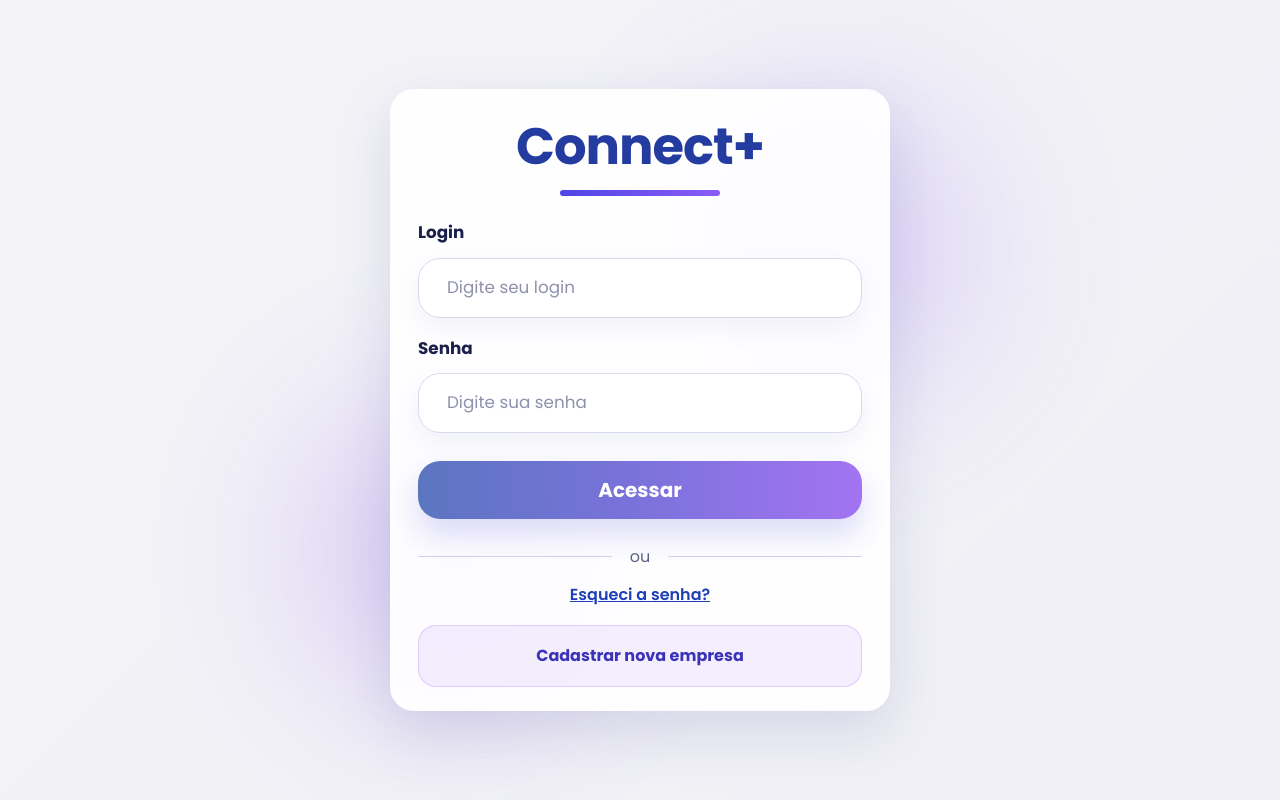
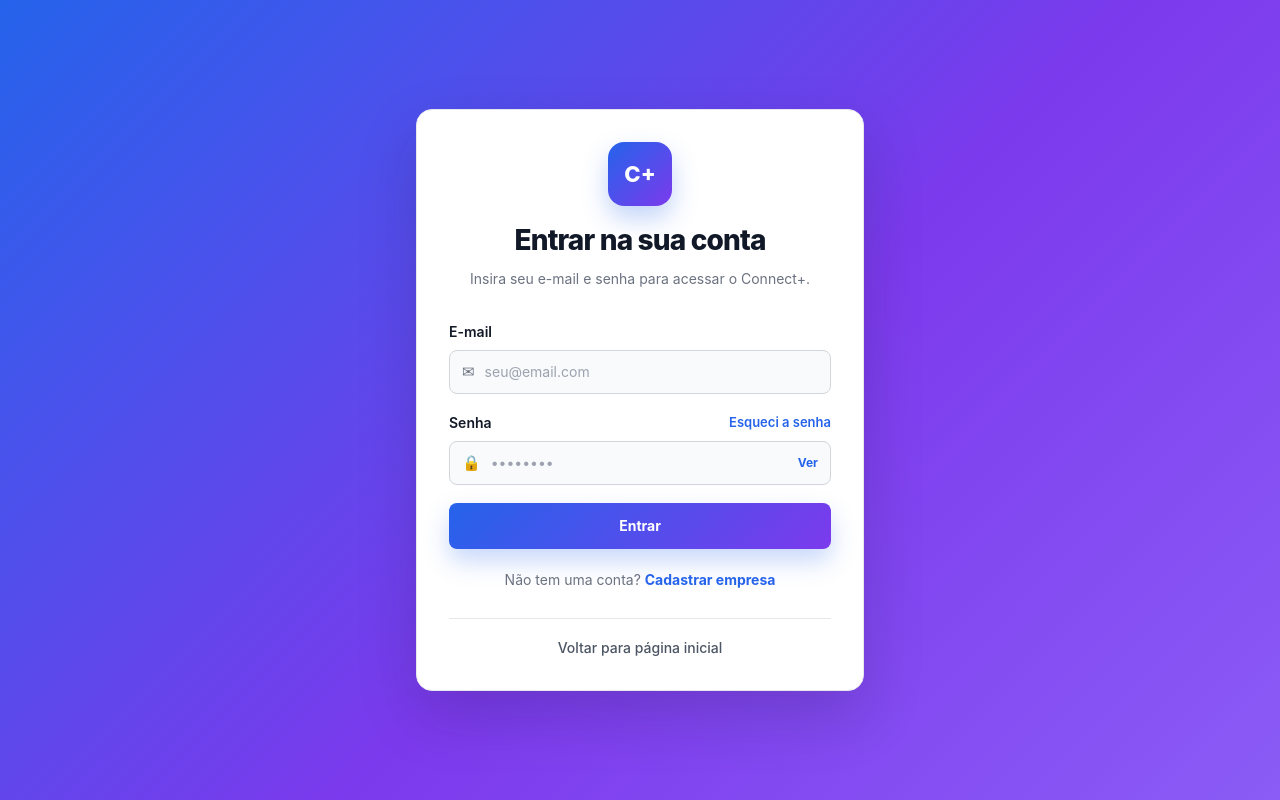
Before and after one commit to Savio123d/Connect-Plus, an Angular app in the folder Projeto/Front-End/connect-plus/: page /login in a window 1280 px wide. Built offline with nearby package versions, Linux system fonts and the light colour scheme.

Commit message:
feat: cria tela de login integrada ao backend

```diff
--- a/Projeto/Front-End/connect-plus/src/app/pages/login/login.css
+++ b/Projeto/Front-End/connect-plus/src/app/pages/login/login.css
@@ -1,298 +1,245 @@
-:host {
-  display: block;
-}
-
 * {
   box-sizing: border-box;
+  font-family: Inter, system-ui, -apple-system, BlinkMacSystemFont, "Segoe UI", sans-serif;
 }
 
 .login-page {
+  width: 100%;
   min-height: 100vh;
+  padding: 24px;
   display: flex;
+  align-items: center;
   justify-content: center;
-  align-items: center;
-  padding: 24px;
-  position: relative;
-  overflow: hidden;
-  background: linear-gradient(135deg, #f4f4f8 0%, #efeff5 100%);
-}
-
-.efeito {
-  position: absolute;
-  width: 260px;
-  height: 260px;
-  border-radius: 50%;
-  filter: blur(90px);
-  opacity: 0.28;
-  z-index: 1;
-  pointer-events: none;
-}
-
-.efeito-esquerda {
-  left: calc(50% - 320px);
-  bottom: calc(50% - 280px);
-  background: #7c3aed;
-}
-
-.efeito-direita {
-  right: calc(50% - 320px);
-  top: calc(50% - 280px);
-  background: #8b5cf6;
+  background: linear-gradient(135deg, #2563eb 0%, #7c3aed 55%, #8b5cf6 100%);
 }
 
 .login-card {
-  position: relative;
-  z-index: 2;
   width: 100%;
-  max-width: 500px;
-  padding: 32px 28px 24px;
-  border-radius: 24px;
-  background: rgba(255, 255, 255, 0.92);
-  box-shadow: 0 20px 55px rgba(86, 97, 160, 0.18);
-  backdrop-filter: blur(8px);
+  max-width: 448px;
+  padding: 32px;
+  border-radius: 16px;
+  background: #ffffff;
+  border: 1px solid #e5e7eb;
+  box-shadow: 0 24px 60px rgba(15, 23, 42, 0.18);
 }
 
+.logo-area {
+  text-align: center;
+  margin-bottom: 32px;
+}
 
-.login-header {
+.logo {
+  width: 64px;
+  height: 64px;
+  margin: 0 auto 18px;
+  display: flex;
+  align-items: center;
+  justify-content: center;
+  border-radius: 16px;
+  background: linear-gradient(135deg, #2563eb, #7c3aed);
+  color: #ffffff;
+  font-size: 22px;
+  font-weight: 800;
+  box-shadow: 0 12px 26px rgba(37, 99, 235, 0.28);
+}
+
+.logo-area h1 {
+  margin: 0;
+  color: #111827;
+  font-size: 28px;
+  font-weight: 800;
+  letter-spacing: -0.03em;
+}
+
+.logo-area p {
+  margin: 10px 0 0;
+  color: #6b7280;
+  font-size: 14px;
+  line-height: 1.5;
+}
+
+.login-form {
   display: flex;
   flex-direction: column;
-  align-items: center;
-  margin-bottom: 24px;
+  gap: 18px;
 }
 
-.login-header h1 {
-  margin: 0;
-  font-size: 3.2rem;
-  line-height: 1;
-  font-weight: 700;
-  color: #243c9f;
-  letter-spacing: -1px;
+.campo-grupo {
+  display: flex;
+  flex-direction: column;
+  gap: 8px;
 }
 
-.linha-logo {
-  width: 160px;
-  height: 6px;
-  margin-top: 18px;
-  border-radius: 999px;
-  background: linear-gradient(90deg, #4f46e5, #8b5cf6);
+.campo-grupo label,
+.linha-label label {
+  color: #111827;
+  font-size: 14px;
+  font-weight: 600;
+}
+
+.linha-label {
+  display: flex;
+  align-items: center;
+  justify-content: space-between;
+}
+
+.linha-label a {
+  color: #2563eb;
+  font-size: 13px;
+  font-weight: 600;
+  text-decoration: none;
+}
+
+.linha-label a:hover {
+  text-decoration: underline;
 }
 
 .campo {
-  margin-bottom: 18px;
-}
-
-.campo label {
-  display: block;
-  margin-bottom: 12px;
-  font-size: 1.05rem;
-  font-weight: 700;
-  color: #1a1f4b;
-}
-
-.input-box {
+  min-height: 44px;
+  padding: 0 12px;
   display: flex;
   align-items: center;
-  gap: 12px;
-  min-height: 60px;
-  padding: 0 16px;
-  border-radius: 22px;
-  background: #ffffff;
-  border: 1.5px solid #d9d9ef;
-  box-shadow: 0 10px 24px rgba(89, 97, 170, 0.08);
+  gap: 10px;
+  border-radius: 8px;
+  background: #f8fafc;
+  border: 1px solid #d1d5db;
   transition: 0.2s ease;
 }
 
-.input-box:focus-within {
-  border-color: #8b5cf6;
-  box-shadow: 0 0 0 4px rgba(139, 92, 246, 0.12);
-}
-
-.input-box-invalido {
-  border-color: #ff7a7a;
+.campo:focus-within {
+  background: #ffffff;
+  border-color: #2563eb;
+  box-shadow: 0 0 0 4px rgba(37, 99, 235, 0.12);
 }
 
 .icone {
-  display: flex;
-  align-items: center;
-  justify-content: center;
-  color: #7c3aed;
-  font-size: 1.4rem;
+  color: #6b7280;
+  font-size: 15px;
 }
 
-.input-box input {
-  flex: 1;
+.campo input {
+  width: 100%;
   border: none;
   outline: none;
   background: transparent;
-  font-size: 1.05rem;
-  color: #4b4f76;
+  color: #111827;
+  font-size: 14px;
 }
 
-.input-box input::placeholder {
-  color: #8f90ad;
+.campo input::placeholder {
+  color: #9ca3af;
 }
 
-.btn-olho {
+.botao-senha {
   border: none;
   background: transparent;
-  color: #2f43a5;
+  color: #2563eb;
+  font-size: 12px;
+  font-weight: 700;
   cursor: pointer;
-  font-size: 1.4rem;
-  display: flex;
-  align-items: center;
-  justify-content: center;
 }
 
-.mensagem-validacao {
-  display: block;
-  margin-top: 8px;
-  color: #d94d4d;
-  font-size: 0.88rem;
+.botao-senha:hover {
+  text-decoration: underline;
 }
 
-.alerta {
-  padding: 14px 16px;
-  border-radius: 14px;
-  margin-bottom: 20px;
-  font-size: 0.95rem;
+.erro {
+  color: #dc2626;
+  font-size: 12px;
+  font-weight: 500;
 }
 
-.alerta.erro {
-  background: #ffeaea;
-  border: 1px solid #ffb3b3;
-  color: #cc3b3b;
+.mensagem {
+  padding: 12px 14px;
+  border-radius: 10px;
+  font-size: 13px;
+  font-weight: 600;
 }
 
-.alerta.sucesso {
-  background: #e8fff0;
-  border: 1px solid #9ae6b4;
-  color: #237a46;
+.mensagem-erro {
+  color: #991b1b;
+  background: #fee2e2;
+  border: 1px solid #fecaca;
 }
 
-.btn-acessar {
+.mensagem-sucesso {
+  color: #166534;
+  background: #dcfce7;
+  border: 1px solid #bbf7d0;
+}
+
+.botao-entrar {
   width: 100%;
-  height: 58px;
+  height: 46px;
   border: none;
-  border-radius: 22px;
-  margin-top: 10px;
-  font-size: 1.25rem;
+  border-radius: 8px;
+  background: linear-gradient(135deg, #2563eb, #7c3aed);
+  color: #ffffff;
+  font-size: 14px;
   font-weight: 700;
-  color: #ffffff;
   cursor: pointer;
-  background: linear-gradient(90deg, #173ea7 0%, #3f37c9 45%, #7c3aed 100%);
-  box-shadow: 0 16px 30px rgba(84, 79, 216, 0.28);
+  box-shadow: 0 12px 24px rgba(37, 99, 235, 0.25);
   transition: 0.2s ease;
 }
 
-.btn-acessar:hover {
+.botao-entrar:hover {
   transform: translateY(-1px);
-  filter: brightness(1.03);
+  filter: brightness(0.97);
 }
 
-.btn-acessar:disabled {
+.botao-entrar:disabled {
   opacity: 0.7;
   cursor: not-allowed;
   transform: none;
 }
 
-.divisor {
-  display: flex;
-  align-items: center;
-  gap: 16px;
-  margin: 26px 0 14px;
-  color: #5f6287;
-  font-size: 1rem;
+.texto-cadastro {
+  margin: 2px 0 0;
+  text-align: center;
+  color: #6b7280;
+  font-size: 14px;
 }
 
-.divisor::before,
-.divisor::after {
-  content: '';
-  flex: 1;
-  height: 1px;
-  background: #cfd2e7;
+.texto-cadastro a {
+  color: #2563eb;
+  font-weight: 700;
+  text-decoration: none;
 }
 
-.divisor span {
-  min-width: 24px;
-  text-align: center;
+.texto-cadastro a:hover {
+  text-decoration: underline;
 }
 
-.link-secundario {
-  display: block;
-  text-align: center;
-  color: #1d3fb8;
-  font-size: 1rem;
-  font-weight: 600;
-  text-decoration: underline;
-  margin-bottom: 18px;
+.divisor {
+  width: 100%;
+  height: 1px;
+  margin: 10px 0 0;
+  background: #e5e7eb;
 }
 
-.btn-cadastrar-empresa {
-  display: block;
-  width: 100%;
+.voltar {
   text-align: center;
-  padding: 18px 20px;
-  border-radius: 18px;
+  color: #4b5563;
+  font-size: 14px;
+  font-weight: 500;
   text-decoration: none;
-  font-size: 1rem;
-  font-weight: 700;
-  color: #3a33b8;
-  background: rgba(124, 58, 237, 0.08);
-  border: 1.5px solid rgba(124, 58, 237, 0.18);
-  transition: 0.2s ease;
 }
 
-.btn-cadastrar-empresa:hover {
-  background: rgba(124, 58, 237, 0.14);
+.voltar:hover {
+  color: #2563eb;
+  text-decoration: underline;
 }
 
-@media (max-width: 900px) {
-  .login-card {
-    max-width: 560px;
-    padding: 44px 30px 34px;
-  }
-
-  .login-header h1 {
-    font-size: 3.5rem;
-  }
-
-  .btn-acessar {
-    height: 72px;
-  }
-}
-
-@media (max-width: 600px) {
+@media (max-width: 520px) {
   .login-page {
     padding: 16px;
   }
 
   .login-card {
-    padding: 32px 20px 26px;
-    border-radius: 24px;
+    padding: 26px 22px;
   }
 
-  .login-header h1 {
-    font-size: 2.6rem;
-  }
-
-  .linha-logo {
-    width: 110px;
-    height: 5px;
-  }
-
-  .input-box {
-    min-height: 64px;
-    border-radius: 18px;
-  }
-
-  .btn-acessar {
-    height: 62px;
-    border-radius: 18px;
-    font-size: 1.08rem;
-  }
-
-  .btn-cadastrar-empresa {
-    border-radius: 16px;
-    padding: 16px;
+  .logo-area h1 {
+    font-size: 24px;
   }
 }
--- a/Projeto/Front-End/connect-plus/src/app/pages/login/login.html
+++ b/Projeto/Front-End/connect-plus/src/app/pages/login/login.html
@@ -1,115 +1,102 @@
-<div class="login-page">
-  <div class="efeito efeito-esquerda"></div>
-  <div class="efeito efeito-direita"></div>
+<main class="login-page">
+  <section class="login-card">
+    <div class="logo-area">
+      <div class="logo">C+</div>
 
-  <div class="login-card">
-    <div class="login-header">
-      <h1>{{ titulo }}</h1>
-      <div class="linha-logo"></div>
+      <h1>Entrar na sua conta</h1>
+
+      <p>
+        Insira seu e-mail e senha para acessar o Connect+.
+      </p>
     </div>
 
-    @if (mensagemErro) {
-      <div class="alerta erro">
-        {{ mensagemErro }}
-      </div>
-    }
+    <form [formGroup]="loginForm" (ngSubmit)="onSubmit()" class="login-form">
+      <div class="campo-grupo">
+        <label for="email">E-mail</label>
 
-    @if (mensagemSucesso) {
-      <div class="alerta sucesso">
-        {{ mensagemSucesso }}
-      </div>
-    }
-
-    <form [formGroup]="loginForm" (ngSubmit)="onSubmit()" novalidate>
-      <div class="campo">
-        <label for="email">Login</label>
-
-  <div class="input-box" [class.input-box-invalido]="email.touched && email.invalid">
-    <span class="icone">
-      <i class="bi bi-envelope"></i>
-        </span>
+        <div class="campo">
+          <span class="icone">✉</span>
 
           <input
             id="email"
             type="email"
             formControlName="email"
-            placeholder="Digite seu login"
+            placeholder="seu@email.com"
           />
         </div>
 
-        @if (email.touched && email.invalid) {
-          <small class="mensagem-validacao">
-            @if (email.errors?.['required']) {
-              <span>O e-mail é obrigatório.</span>
-            }
-            @if (email.errors?.['email']) {
-              <span>Digite um e-mail válido.</span>
-            }
+        @if (email.invalid && email.touched) {
+          <small class="erro">
+            Informe um e-mail válido.
           </small>
         }
       </div>
 
-      <div class="campo">
-        <label for="senha">Senha</label>
+      <div class="campo-grupo">
+        <div class="linha-label">
+          <label for="senha">Senha</label>
 
-  <div class="input-box" [class.input-box-invalido]="senha.touched && senha.invalid">
-    <span class="icone">
-      <i class="bi bi-lock"></i>
-           </span>
+          <a routerLink="/recuperar-senha">
+            Esqueci a senha
+          </a>
+        </div>
+
+        <div class="campo">
+          <span class="icone">🔒</span>
 
           <input
             id="senha"
             [type]="mostrarSenha ? 'text' : 'password'"
             formControlName="senha"
-            placeholder="Digite sua senha"
+            placeholder="••••••••"
           />
 
-<button
-  type="button"
-  class="btn-olho"
-  (click)="alternarSenha()"
->
-  @if (mostrarSenha) {
-    <i class="bi bi-eye-slash"></i>
-  } @else {
-    <i class="bi bi-eye"></i>
-  }
-</button>
+          <button
+            type="button"
+            class="botao-senha"
+            (click)="alternarSenha()"
+          >
+            {{ mostrarSenha ? 'Ocultar' : 'Ver' }}
+          </button>
         </div>
 
-        @if (senha.touched && senha.invalid) {
-          <small class="mensagem-validacao">
-            @if (senha.errors?.['required']) {
-              <span>A senha é obrigatória.</span>
-            }
-            @if (senha.errors?.['minlength']) {
-              <span>A senha deve ter no mínimo 6 caracteres.</span>
-            }
+        @if (senha.invalid && senha.touched) {
+          <small class="erro">
+            A senha precisa ter no mínimo 6 caracteres.
           </small>
         }
       </div>
 
+      @if (mensagemErro) {
+        <div class="mensagem mensagem-erro">
+          {{ mensagemErro }}
+        </div>
+      }
+
+      @if (mensagemSucesso) {
+        <div class="mensagem mensagem-sucesso">
+          {{ mensagemSucesso }}
+        </div>
+      }
+
       <button
         type="submit"
-        class="btn-acessar"
-        [disabled]="loginForm.invalid || carregando"
+        class="botao-entrar"
+        [disabled]="carregando"
       >
-        @if (carregando) {
-          <span>Entrando...</span>
-        } @else {
-          <span>Acessar</span>
-        }
+        {{ carregando ? 'Entrando...' : 'Entrar' }}
       </button>
+
+      <p class="texto-cadastro">
+        Não tem uma conta?
+        <a routerLink="/cadastro-empresa">Cadastrar empresa</a>
+      </p>
+
+      <div class="divisor"></div>
+
+      <a routerLink="/" class="voltar">
+        Voltar para página inicial
+      </a>
     </form>
-
-    <div class="divisor">
-      <span>ou</span>
-    </div>
-
-    <a href="#" class="link-secundario">Esqueci a senha?</a>
-
-  <a routerLink="/cadastro-empresa" class="btn-cadastrar-empresa">
-  Cadastrar nova empresa
-</a>
-  </div>
-</div>
+  </section>
+</main>
--- a/Projeto/Front-End/connect-plus/src/app/pages/login/login.ts
+++ b/Projeto/Front-End/connect-plus/src/app/pages/login/login.ts
@@ -1,6 +1,7 @@
 import { Component, inject } from '@angular/core';
 import { FormBuilder, ReactiveFormsModule, Validators } from '@angular/forms';
 import { Router, RouterLink } from '@angular/router';
+import { LoginService } from './login.service';
 
 @Component({
   selector: 'app-login',
@@ -12,8 +13,8 @@ import { Router, RouterLink } from '@angular/router';
 export class Login {
   private fb = inject(FormBuilder);
   private router = inject(Router);
+  private loginService = inject(LoginService);
 
-  titulo = 'Connect+';
   mostrarSenha = false;
   carregando = false;
   mensagemErro = '';
@@ -21,8 +22,7 @@ export class Login {
 
   loginForm = this.fb.nonNullable.group({
     email: ['', [Validators.required, Validators.email]],
-    senha: ['', [Validators.required, Validators.minLength(6)]],
-    lembrarMe: [false]
+    senha: ['', [Validators.required, Validators.minLength(6)]]
   });
 
   get email() {
@@ -50,8 +50,36 @@ export class Login {
 
     const dadosLogin = this.loginForm.getRawValue();
 
+    this.loginService.login(dadosLogin).subscribe({
+      next: (resposta) => {
+        this.carregando = false;
 
-      this.router.navigate(['/dashboard']);
+        if (resposta.token) {
+          localStorage.setItem('token', resposta.token);
+        }
 
+        this.mensagemSucesso = 'Login realizado com sucesso!';
+
+        setTimeout(() => {
+          this.router.navigate(['/dashboard']);
+        }, 500);
+      },
+
+      error: (erro) => {
+        this.carregando = false;
+
+        if (erro.status === 401 || erro.status === 403) {
+          this.mensagemErro = 'E-mail ou senha inválidos.';
+          return;
+        }
+
+        if (erro.status === 0) {
+          this.mensagemErro = 'Não foi possível conectar com o servidor.';
+          return;
+        }
+
+        this.mensagemErro = 'Erro ao tentar fazer login. Tente novamente.';
+      }
+    });
   }
 }
```
Also changed, not shown: Projeto/Front-End/connect-plus/src/app/pages/login/login.service.ts (added, +28 -0 lines).
